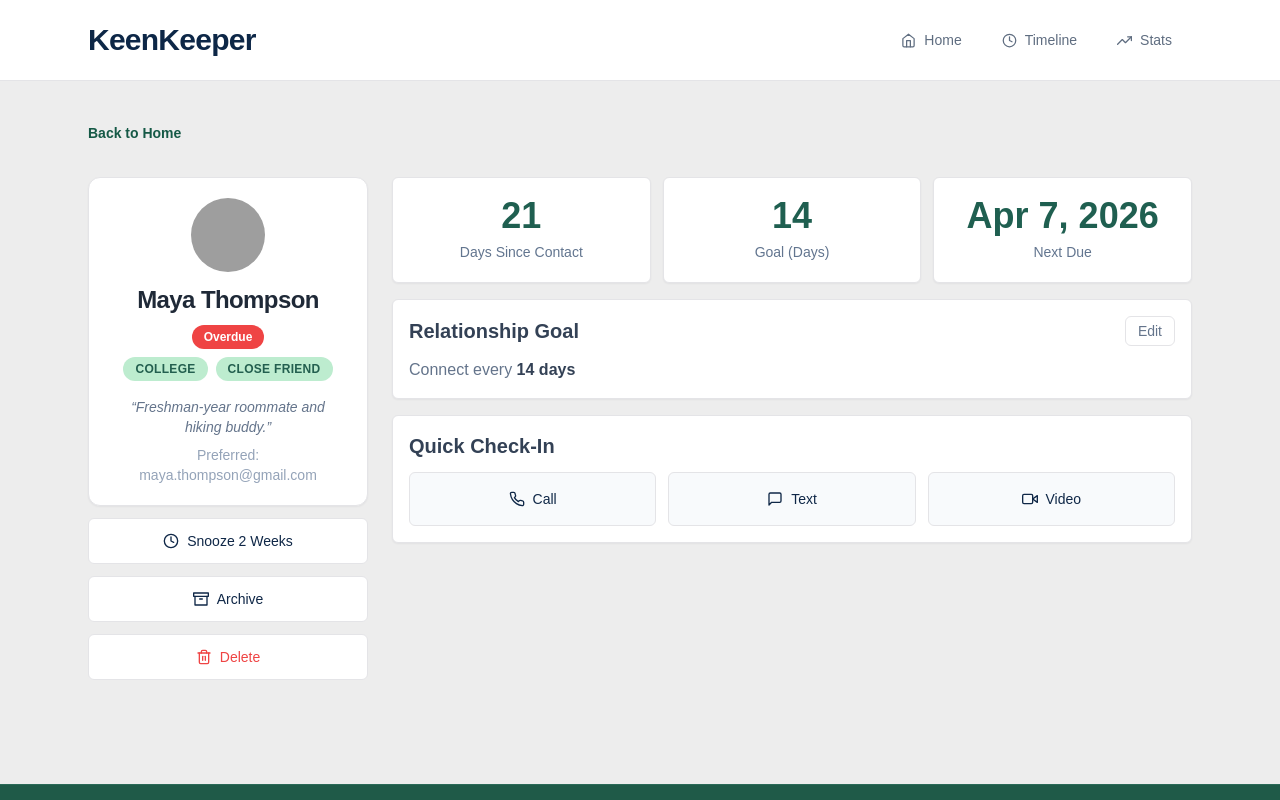
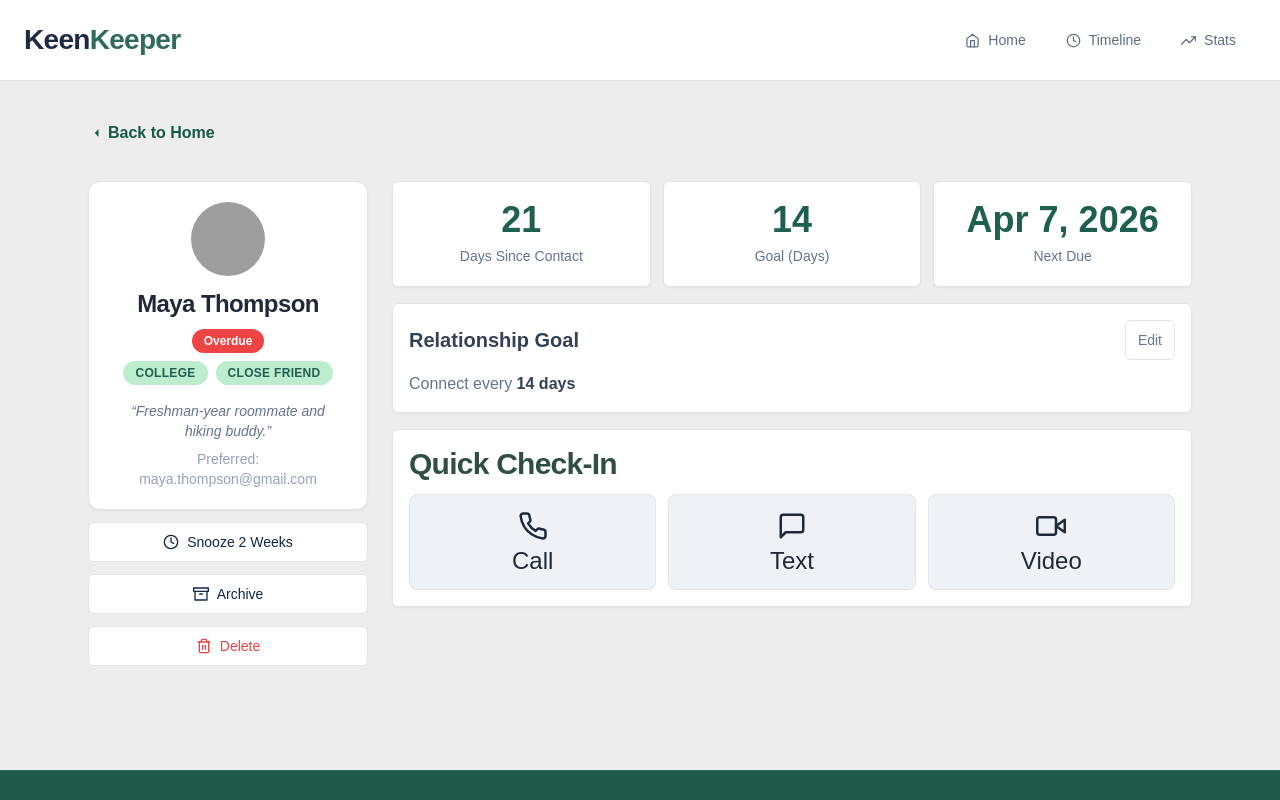
Before and after one commit to Lynx-Swapnil/keen-keeper, a Next.js app: page /friends/1 in a window 1280 px wide. Shown: the top 800 px of the page. Built offline with nearby package versions, Linux system fonts and the light colour scheme; grey boxes are pictures that could not be loaded.

Commit message:
made final style fix

```diff
--- a/src/app/friends/[id]/page.jsx
+++ b/src/app/friends/[id]/page.jsx
@@ -1,4 +1,5 @@
 import Link from 'next/link';
+import { MdArrowLeft } from 'react-icons/md';
 import friends from '../../../../public/friends.json';
 import FriendDetailsPanel from '@/components/Friends/FriendDetailsPanel';
 
@@ -12,8 +13,9 @@ export default async function FriendDetailPage({ params }) {
         <h1 className="text-3xl font-bold text-[#0f2747]">Friend not found</h1>
         <Link
           href="/"
-          className="mt-6 inline-flex rounded-md bg-[#155946] px-4 py-2 text-sm font-semibold text-white"
+          className="mt-6 inline-flex items-center gap-1 rounded-md bg-[#155946] px-4 py-2 text-base font-semibold text-white"
         >
+          <MdArrowLeft aria-hidden="true" className="text-lg" />
           Back to Home
         </Link>
       </main>
@@ -22,7 +24,8 @@ export default async function FriendDetailPage({ params }) {
 
   return (
     <main className="mx-auto w-full max-w-6xl px-6 py-10">
-      <Link href="/" className="text-sm font-semibold text-[#155946] hover:underline">
+      <Link href="/" className="inline-flex items-center gap-0.5 text-base font-semibold text-[#155946] hover:underline">
+        <MdArrowLeft aria-hidden="true" className="text-lg" />
         Back to Home
       </Link>
 
--- a/src/app/homepage/page.jsx
+++ b/src/app/homepage/page.jsx
@@ -103,8 +103,7 @@ const HomePage = () => {
                 </p>
 
                 <button
-                    type="button"
-                    className="mt-8 inline-flex w-full items-center justify-center gap-2 rounded-md bg-[#155946] px-5 py-3 text-sm font-semibold text-white shadow-sm transition-colors hover:bg-[#104739] sm:w-auto"
+                    className=" btn mt-8 inline-flex w-full items-center justify-center gap-2 rounded-md bg-[#155946] px-5 py-3 text-sm font-semibold text-white shadow-sm transition-colors hover:bg-[#104739] sm:w-auto"
                 >
                     <FiPlus className="text-base" aria-hidden="true" />
                     Add a Friend
--- a/src/app/layout.js
+++ b/src/app/layout.js
@@ -25,12 +25,19 @@ export default function RootLayout({ children }) {
     <html
       lang="en"
       className={`${geistSans.variable} ${geistMono.variable} h-full antialiased`}
+      suppressHydrationWarning
     >
-      <body className="min-h-full flex flex-col overflow-x-hidden">
+      <body className="min-h-full flex flex-col overflow-x-hidden" suppressHydrationWarning>
         <Navbar />
         <div className="flex-1">{children}</div>
         <Footer />
-        <ToastContainer position="top-right" autoClose={2500} hideProgressBar theme="colored" />
+        <ToastContainer
+          position="top-right"
+          autoClose={2500}
+          hideProgressBar
+          theme="light"
+          toastStyle={{ background: "#ffffff", color: "#1f5f50" }}
+        />
       </body>
     </html>
   );
--- a/src/components/Footer/Footer.jsx
+++ b/src/components/Footer/Footer.jsx
@@ -1,7 +1,7 @@
 import React from 'react';
 import Link from 'next/link';
 import { FaFacebookF } from 'react-icons/fa';
-import { FiCircle } from 'react-icons/fi';
+import { GrInstagram } from 'react-icons/gr';
 import { RiTwitterXLine } from 'react-icons/ri';
 
 const Footer = () => {
@@ -20,10 +20,10 @@ const Footer = () => {
                 <div className="mt-4 flex items-center justify-center gap-3">
                     <Link
                         href="#"
-                        aria-label="Social profile"
+                        aria-label="Instagram"
                         className="inline-flex h-10 w-10 items-center justify-center rounded-full bg-white text-[#1f2937] transition-transform hover:scale-105"
                     >
-                        <FiCircle className="text-base" />
+                        <GrInstagram className="text-base" />
                     </Link>
                     <Link
                         href="#"
--- a/src/components/Friends/FriendCard.jsx
+++ b/src/components/Friends/FriendCard.jsx
@@ -62,7 +62,7 @@ const FriendCard = ({ friend }) => {
 
             <button
                 type="button"
-                className="flex w-full items-center justify-center gap-2 rounded-md border border-zinc-200 bg-white px-4 py-3 text-sm font-medium text-[#0f2747]"
+                className="btn btn-ghost flex w-full items-center justify-center gap-2 rounded-md border border-zinc-200 bg-white px-4 py-3 text-sm font-medium normal-case text-[#0f2747] hover:bg-zinc-50"
             >
                 <FiClock className="text-base" />
                 Snooze 2 Weeks
@@ -70,7 +70,7 @@ const FriendCard = ({ friend }) => {
 
             <button
                 type="button"
-                className="flex w-full items-center justify-center gap-2 rounded-md border border-zinc-200 bg-white px-4 py-3 text-sm font-medium text-[#0f2747]"
+                className="btn btn-ghost flex w-full items-center justify-center gap-2 rounded-md border border-zinc-200 bg-white px-4 py-3 text-sm font-medium normal-case text-[#0f2747] hover:bg-zinc-50"
             >
                 <FiArchive className="text-base" />
                 Archive
@@ -78,7 +78,7 @@ const FriendCard = ({ friend }) => {
 
             <button
                 type="button"
-                className="flex w-full items-center justify-center gap-2 rounded-md border border-zinc-200 bg-white px-4 py-3 text-sm font-medium text-[#ef4444]"
+                className="btn btn-ghost flex w-full items-center justify-center gap-2 rounded-md border border-zinc-200 bg-white px-4 py-3 text-sm font-medium normal-case text-[#ef4444] hover:bg-red-50"
             >
                 <FiTrash2 className="text-base" />
                 Delete
--- a/src/components/Friends/FriendDetailsPanel.jsx
+++ b/src/components/Friends/FriendDetailsPanel.jsx
@@ -81,7 +81,7 @@ const FriendDetailsPanel = ({ friend }) => {
             <h2 className="text-xl font-semibold text-[#334155]">Relationship Goal</h2>
             <button
               type="button"
-              className="rounded-md border border-zinc-200 px-3 py-1 text-sm font-medium text-[#64748b]"
+              className="btn btn-ghost rounded-md border border-zinc-200 bg-white px-3 py-1 text-sm font-medium normal-case text-[#64748b] hover:bg-zinc-50"
             >
               Edit
             </button>
@@ -93,7 +93,7 @@ const FriendDetailsPanel = ({ friend }) => {
         </section>
 
         <section className="rounded-md border border-zinc-200 bg-white p-4 shadow-[0_1px_2px_rgba(16,24,40,0.05)]">
-          <h2 className="text-xl font-semibold text-[#334155]">Quick Check-In</h2>
+          <h2 className="text-3xl font-semibold tracking-tight text-[#2f4f45]">Quick Check-In</h2>
 
           <div className="mt-3 grid grid-cols-1 gap-3 sm:grid-cols-3">
             {checkInButtons.map(({ key, label, Icon }) => (
@@ -101,10 +101,10 @@ const FriendDetailsPanel = ({ friend }) => {
                 key={key}
                 type="button"
                 onClick={() => handleQuickCheckIn(key)}
-                className="flex items-center justify-center gap-2 rounded-md border border-zinc-200 bg-[#f8fafc] px-4 py-4 text-sm font-medium text-[#0f2747] transition-colors hover:bg-zinc-100"
+                className="btn flex h-24 flex-col items-center justify-center gap-2 rounded-lg border border-zinc-200 bg-[#eef2f6] px-4 py-3 text-[#1f2937] transition-colors hover:bg-[#e8edf3]"
               >
-                <Icon className="text-base" />
-                {label}
+                <Icon aria-hidden="true" className="text-2xl sm:text-3xl" />
+                <span className="text-lg font-medium leading-none sm:text-2xl">{label}</span>
               </button>
             ))}
           </div>
--- a/src/components/Friends/Friends.jsx
+++ b/src/components/Friends/Friends.jsx
@@ -26,7 +26,7 @@ const Friends = ({ friends = [] }) => {
                 Your Friends
             </h2>
 
-            <div className="mt-6 grid grid-cols-1 gap-5 sm:grid-cols-2 xl:grid-cols-4">
+            <div className="mt-6 grid grid-cols-1 gap-5 sm:grid-cols-2 lg:grid-cols-4">
                 {friends.map((friend) => (
                     <Link
                         key={friend.id}
--- a/src/components/Navbar.jsx
+++ b/src/components/Navbar.jsx
@@ -15,15 +15,17 @@ const Navbar = () => {
 
   return (
     <header className="w-full border-b border-zinc-200 bg-white">
-      <div className="mx-auto flex w-full max-w-6xl flex-col items-center justify-between gap-3 px-4 py-3 sm:flex-row sm:gap-0 sm:px-6 sm:py-0 sm:h-20">
+      <div className="flex w-full items-center justify-between gap-3 px-4 py-3 sm:h-20 sm:px-6 sm:py-0">
         <Link
           href="/"
-          className="text-2xl font-bold tracking-tight text-[#0d2747] sm:text-[30px]"
+          className="text-xl font-extrabold tracking-tight leading-none sm:text-[28px]"
+          aria-label="KeenKeeper"
         >
-          KeenKeeper
+          <span className="text-[#1f2a44]">Keen</span>
+          <span className="text-[#2f6b5d]">Keeper</span>
         </Link>
 
-        <nav aria-label="Main navigation">
+        <nav aria-label="Main navigation" className="ml-auto">
           <ul className="flex flex-wrap items-center justify-center gap-2 rounded-lg bg-white p-1">
             {navItems.map(({ href, label, Icon }) => {
               const isActive = pathname === href;
```
Also changed, not shown: public/logo.png (deleted).
